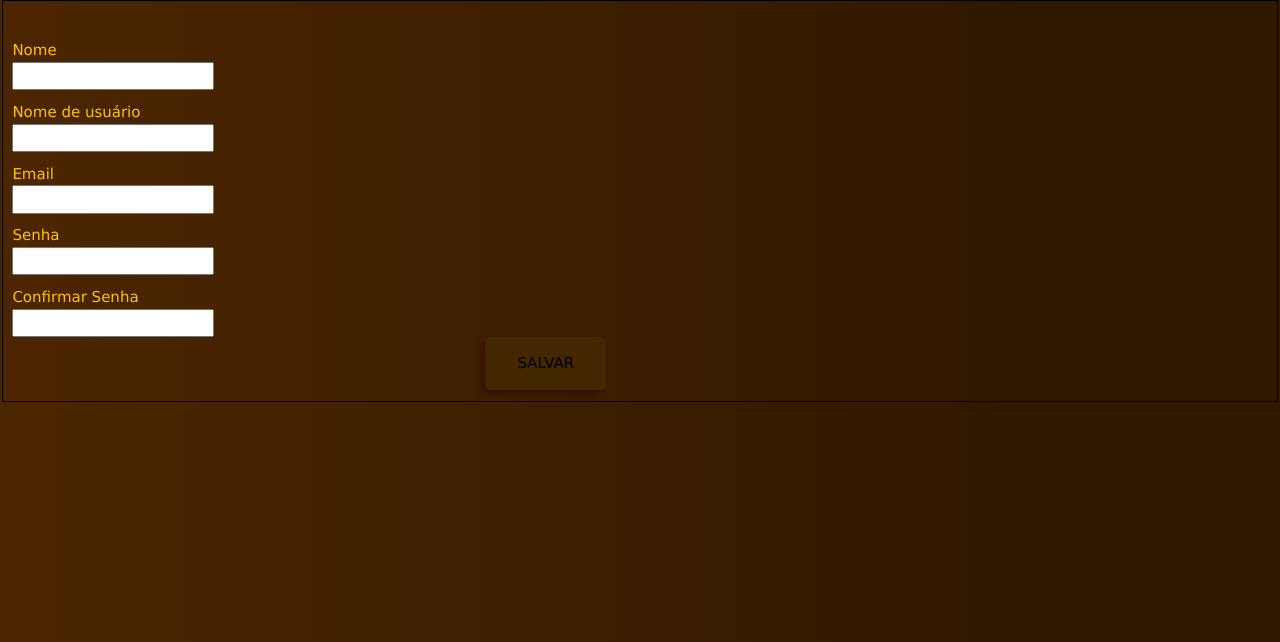
After one commit to java-boy-18/rpgmaker, a CodeIgniter app: the page made by application/views/cadastro.php in a window 1280 px wide. The commit adds this page. Shown: the top 642 px of the page. Run offline with CodeIgniter, Linux system fonts and the light colour scheme; some libraries are stand-ins or nearby versions.

Commit message:
Implementado sistema de cadastro

```diff
--- /dev/null
+++ b/application/views/cadastro.php
@@ -0,0 +1,61 @@
+<?php
+defined('BASEPATH') OR exit('No direct script access allowed');
+?>
+<!DOCTYPE html>
+<html lang="en">
+    <head>
+        <meta charset="utf-8">
+        <meta http-equiv="X-UA-Compatible" content="IE=edge">
+        <meta name="viewport" content="width=device-width, initial-scale=1">
+        <link rel="stylesheet" href="<?php echo base_url('templates/css/principal/layout.css'); ?>">
+        <!--<link rel="stylesheet" href="<?php echo base_url('templates/css/principal/fichas.css'); ?>">-->
+        <link rel="stylesheet" href="<?php echo base_url('templates/jquery/jquery.min.js'); ?>">
+        <link rel="stylesheet" href="http://www.w3schools.com/lib/w3.css">
+
+        <title>Cadastro</title>
+    </head>
+    <body>
+        <fieldset style="border: 1px solid black">
+            <div class="form-horizontal" style="margin-right:15%;">
+                <form method="post" action="<?php echo base_url('Home/save') ?>">
+                        <br>
+                        <div class="form-group"style="margin-top: 1%;">
+                            <label for="jogador" class="col-sm-3 control-label">Nome</label>
+                            <div class="col-sm-3">
+                                <input type="text" class="form-control" name="nome" id="nome" >
+                            </div>
+                        </div>
+                        <div class="form-group"style="margin-top: 1%;">
+                            <label for="personagem" class="col-sm-3 control-label">Nome de usu&aacute;rio</label>
+                            <div class="col-sm-3">
+                                <input type="text" class="form-control" name="user" id="user" >
+                            </div>
+                        </div>
+                        <div class="form-group"style="margin-top: 1%;">
+                            <label for="jogador" class="col-sm-3 control-label">Email</label>
+                            <div class="col-sm-3">
+                                <input type="email" class="form-control" name="email" id="email" >
+                            </div>
+                        </div>
+                        <div class="form-group"style="margin-top: 1%;">
+                            <label for="personagem" class="col-sm-3 control-label">Senha</label>
+                            <div class="col-sm-3">
+                                <input type="password" class="form-control" name="senha" id="senha" >
+                            </div>
+                        </div>
+                        <div class="form-group"style="margin-top: 1%;">
+                            <label for="personagem" class="col-sm-3 control-label">Confirmar Senha</label>
+                            <div class="col-sm-3">
+                                <input type="password" class="form-control" name="senhaconf" id="senhaconf" >
+                            </div>
+                        </div>
+
+                        <div class="form-group">
+                            <div class="col-sm-6">
+                                <center><button type="submit" style="background-color: #422700; border: none;padding: 15px 32px;border-radius: 5px;box-shadow: -5px 5px 5px #381200;">SALVAR</button></center>
+                            </div>
+                        </div>
+                </form>
+        </fieldset>
+    </body>
+</html>
--- a/application/views/layout.php
+++ b/application/views/layout.php
@@ -18,7 +18,7 @@ if(!$_SESSION){
         <link rel="stylesheet" href="<?php echo base_url('templates/css/principal/layout.css'); ?>">
         <link rel="stylesheet" href="<?php echo base_url('templates/jquery/jquery.min.js'); ?>">
         <!-- <link rel="stylesheet" href="http://www.w3schools.com/lib/w3.css"> -->
-        <title>Home</title>
+        <!-- <title>Home</title> -->
     </head>
     <body>
         <div class="container-fluid " style="margin-top: 1%;margin-bottom: 1%;">
@@ -37,7 +37,7 @@ if(!$_SESSION){
                         <li>
                         </li>
                       </ul>
-                      <?php if($_SESSION['logged_in'] != TRUE){?>
+                      <?php if(!isset($_SESSION['logged_in'])){?>
                         <form class="navbar-form navbar-right" action="Home/login" method="post">
                          <div class="form-group">
                            <input type="text" name="usuario" id="usuario" class="form-control" placeholder="Usu&aacute;rio">
@@ -72,6 +72,8 @@ if(!$_SESSION){
                 $this->load->view('livros');
             }elseif($this->uri->segment(1) == 'Jogo'){
                 $this->load->view('jogo');
+            }elseif($this->uri->segment(2) == 'cadastro'){
+                $this->load->view('cadastro');
             }
         ?>
             <div class="col-sm-12" style="border: 1px black solid; text-align: center; margin-top: 1%;">
```
Also changed, not shown: application/controllers/Home.php (+16 -1 lines).
